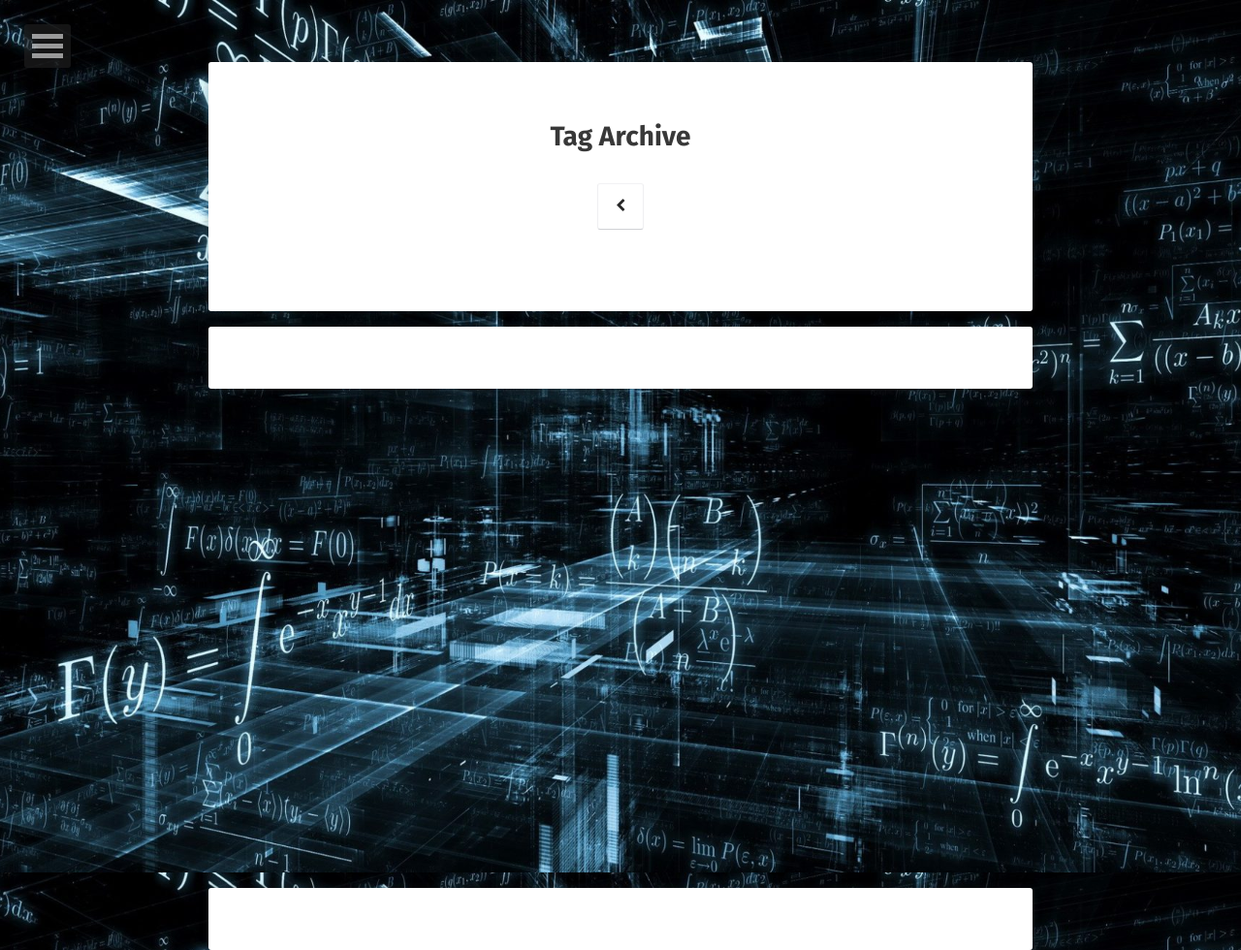
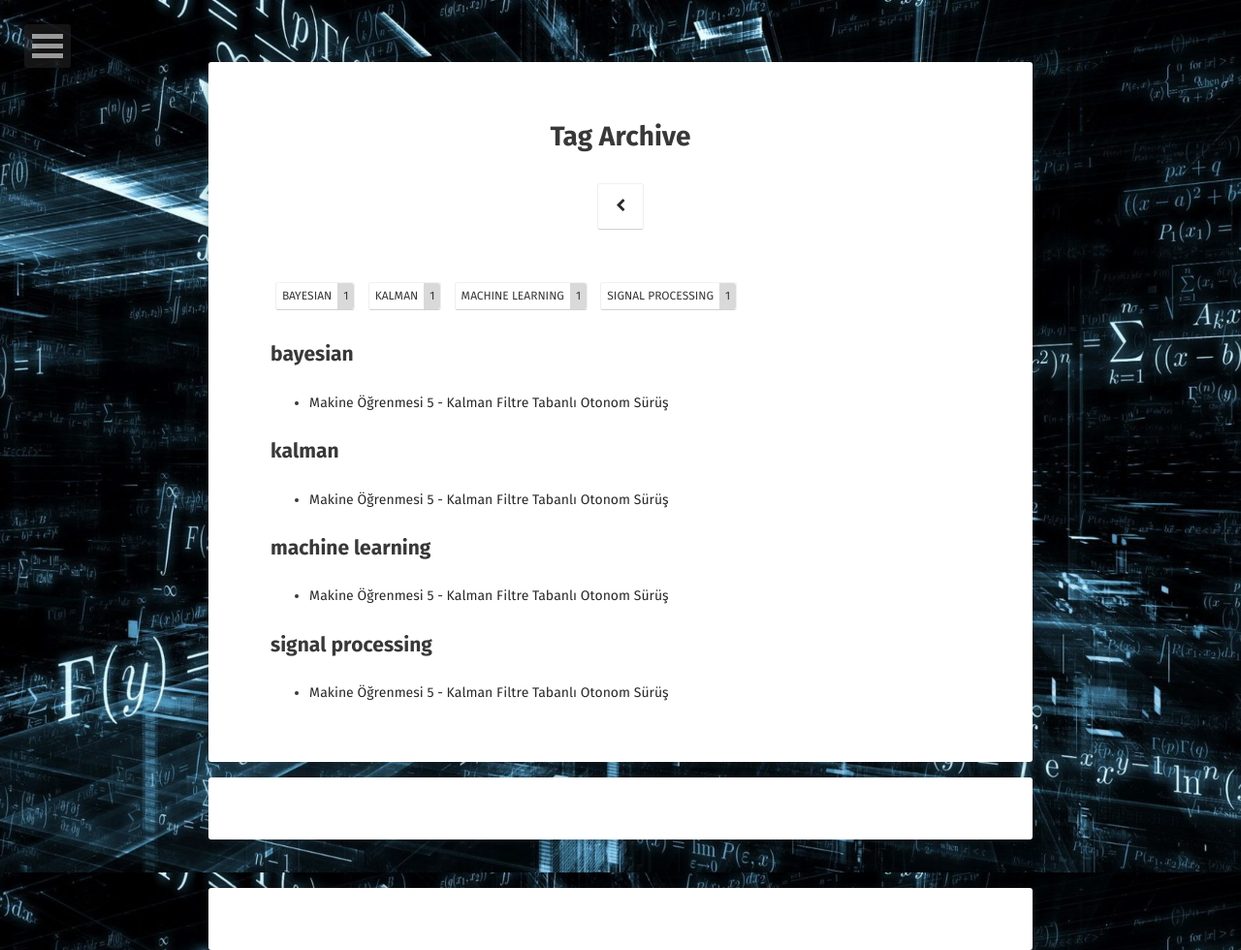
Before and after one commit to tayyarg/tayyarg.github.io, a Jekyll site: the page built from tags/index.html, in a window 1280 px wide. Shown: the whole page at 97% size. Built offline with Jekyll 4.4.1, drawn with Linux system fonts in a browser that asks for light colours; some web fonts are replaced; comment, search, counter and statistics services are not loaded.

Commit message:
added tags

```diff
--- a/_posts/2020-03-07-kalman-filtreleme.md
+++ b/_posts/2020-03-07-kalman-filtreleme.md
@@ -1,6 +1,9 @@
 ---
 layout: post
 title: Makine Öğrenmesi 5 - Kalman Filtre Tabanlı Otonom Sürüş
+tags: [kalman, machine learning, signal processing, bayesian]
+comments: true
+feature: https://i.imgur.com/Ds6S7lJ.png
 ---
 
 Emre: Nedir bu Kalman filtresi'nin mantığı? Nasıl otonom hareket eden robotlardan Apollo uzay programına kadar birçok alanda işe yarıyor?!
```
Also changed, not shown: assets/img/placeholder-big.jpg (deleted).
